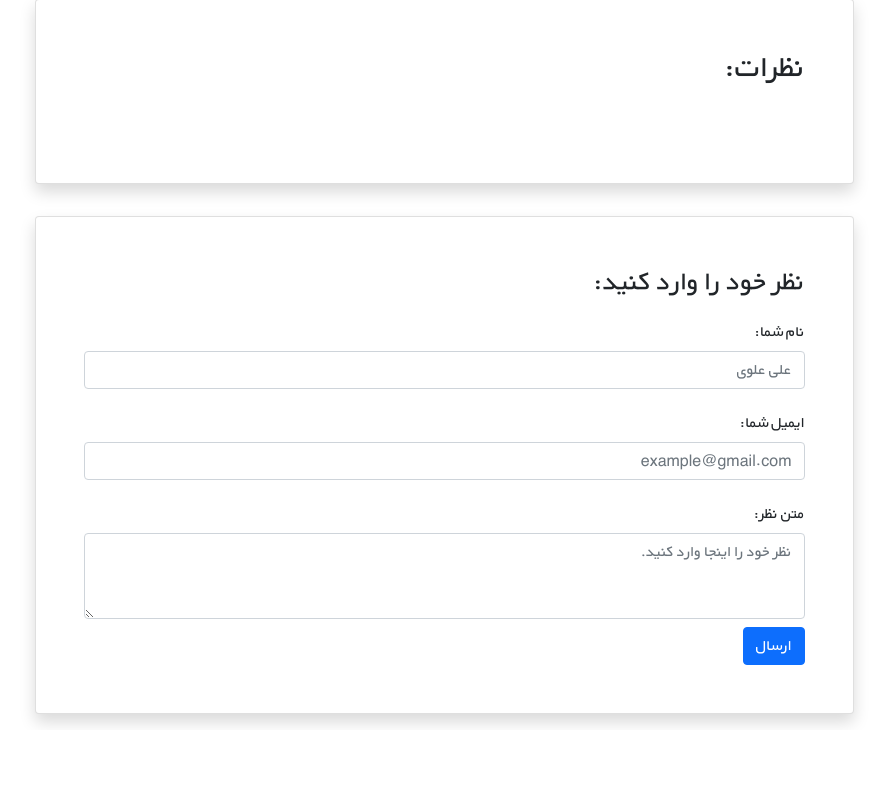
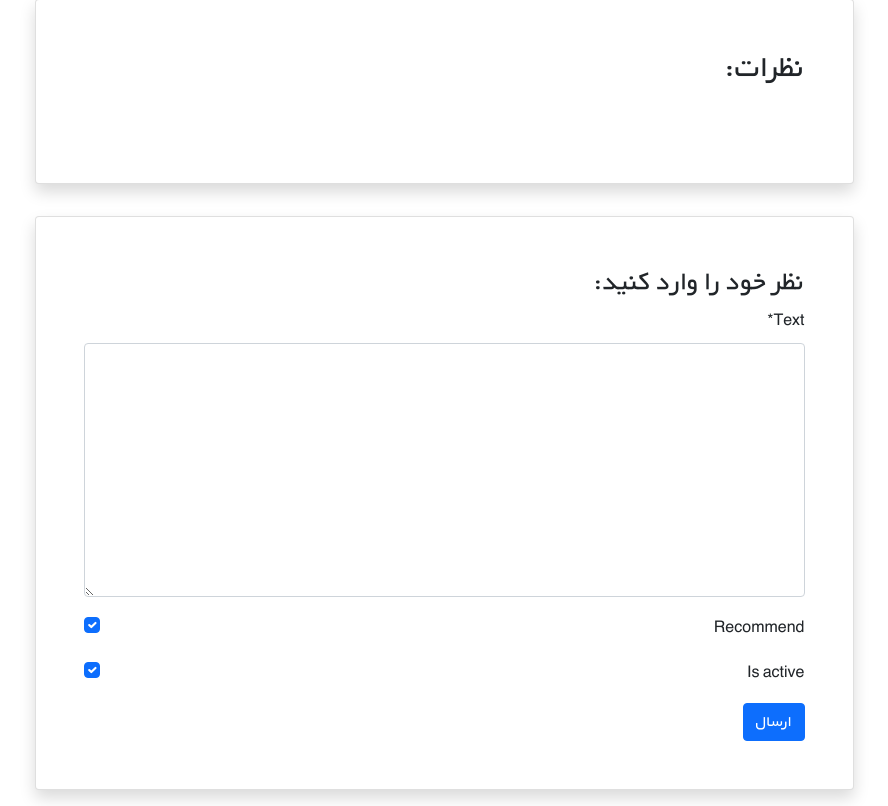
Before and after one commit to Amin-Abtahi/django_book_store_project, a Django app: page /books/9 in a window 1280 px wide. Shown: the part 755-1561 px from the top of the page, without its empty margins (196-1084 px from the left). Before the commit the page ends 1480 px from the top, so only its background shows below. Run offline with Django 5.2, Linux system fonts and the light colour scheme; data comes from the database, SQL or seed files in the repository; both versions use the stored data as it was after the commit; some libraries are stand-ins or nearby versions.

Commit message:
add comment form form to book detail view

```diff
--- a/books/Templates/books/book_detail.html
+++ b/books/Templates/books/book_detail.html
@@ -1,5 +1,5 @@
 {% extends '_base.html' %}
-
+{% load crispy_forms_tags %}
 {% load book_tags %}
 
 {% block page_title %} توضیحات کتاب {% endblock %}
@@ -63,10 +63,19 @@
                     <div class="card shadow my-3 p-5 w-sm-75 w-100">
                         <h2 class="mb-5">نظرات:</h2>
                         {% for comment in comments %}
+                            {% if comment.is_active %}
                                 <div class="border-bottom mb-3">
                                     <h5 class="mb-3">{{ comment.user.username }} نظر داد که:</h5>
                                     <p>{{ comment.text|linebreaks }}</p>
+                                    {% if comment.recommend %}
+                                        <p class="align-self-center pt-2 text-end" style="color: #40c057;">
+                                            توصیه میکنم</p>
+                                    {% else %}
+                                        <p class="align-self-center pt-2 text-end" style="color: red">
+                                            توصیه نمیکنم</p>
+                                    {% endif %}
                                 </div>
+                            {% endif %}
                         {% endfor %}
                     </div>
                 </div>
@@ -75,19 +84,8 @@
                     <div class="card shadow my-3 p-5 w-sm-75 w-100">
                         <h3>نظر خود را وارد کنید:</h3>
                         <form method="POST">
-                        <div class="form-group py-2">
-                            <label class="py-1" for="author_name">نام شما:</label>
-                            <input type="text" class="form-control" placeholder="علی علوی" name="author_name">
-                        </div>
-                        <div class="form-group py-2">
-                            <label class="py-1" for="email">ایمیل شما:</label>
-                            <input type="email" class="form-control" placeholder="example@gmail.com" name="email">
-                        </div>
-                        <div class="form-group py-2">
-                            <label class="py-1" for="comment_text">متن نظر:</label>
-                            <textarea class="form-control" name="text" rows="3"
-                                      placeholder="نظر خود را اینجا وارد کنید."></textarea>
-                        </div>
+                            {% csrf_token %}
+                            {{ comment_form|crispy }}
                             <button type="submit" class="btn btn-primary">ارسال</button>
                         </form>
                     </div>
--- a/books/admin.py
+++ b/books/admin.py
@@ -4,7 +4,7 @@ from .models import Book, Comment
 
 @admin.register(Comment)
 class CommentAdmin(admin.ModelAdmin):
-    list_display = ('user', 'book', 'text', 'datetime_created')
+    list_display = ('user', 'book', 'text','is_active','recommend', 'datetime_created')
 
 
 admin.site.register(Book)
--- a/books/forms.py
+++ b/books/forms.py
@@ -1,8 +1,15 @@
 from django import forms
-from books.models import Book
+from books.models import Book, Comment
 
 
 class NewBookForm(forms.ModelForm):
     class Meta:
         model = Book
         fields = ['title', 'author', 'brief', 'price', 'cover']
+
+
+
+class CommentForm(forms.ModelForm):
+    class Meta:
+        model = Comment
+        fields = ('text', 'recommend', 'is_active')
--- a/books/models.py
+++ b/books/models.py
@@ -24,6 +24,9 @@ class Comment(models.Model):
     user = models.ForeignKey(get_user_model(), on_delete=models.CASCADE)
     book = models.ForeignKey(Book, on_delete=models.CASCADE, related_name='comments')
     text = models.TextField()
+    is_active = models.BooleanField(default=True)
+    recommend = models.BooleanField(default=True)
+
     datetime_created = models.DateTimeField(auto_now_add=True)
 
     def __str__(self):
--- a/books/views.py
+++ b/books/views.py
@@ -2,7 +2,7 @@ from django.shortcuts import render, get_object_or_404
 from django.urls import reverse_lazy
 from django.views import generic
 
-from .forms import NewBookForm
+from .forms import NewBookForm, CommentForm
 from .models import Book
 
 class BookListView(generic.ListView):
@@ -19,7 +19,23 @@ class BookListView(generic.ListView):
 def book_detail_view(request, pk):
     book = get_object_or_404(Book, pk=pk)  # get book object
     book_comments = book.comments.all()    # get book comments
-    return render(request, 'books/book_detail.html', {'book':book, 'comments':book_comments})
+
+    if request.method == 'POST':
+        comment_form = CommentForm(request.POST)
+        if comment_form.is_valid():
+            new_comment = comment_form.save(commit=False)
+            new_comment.book = book
+            new_comment.user = request.user
+            new_comment.save()
+            comment_form = CommentForm()
+    else:
+        comment_form = CommentForm()
+
+    return render(request, 'books/book_detail.html', {
+        'book':book,
+        'comments':book_comments,
+        'comment_form' : comment_form,
+    })
 
 
 class BookCreateView(generic.CreateView):
```
Also changed, not shown: books/migrations/0005_comment_is_active_comment_recommend.py (added), db.sqlite3. Lines whose indentation alone changed are shown as unchanged.
